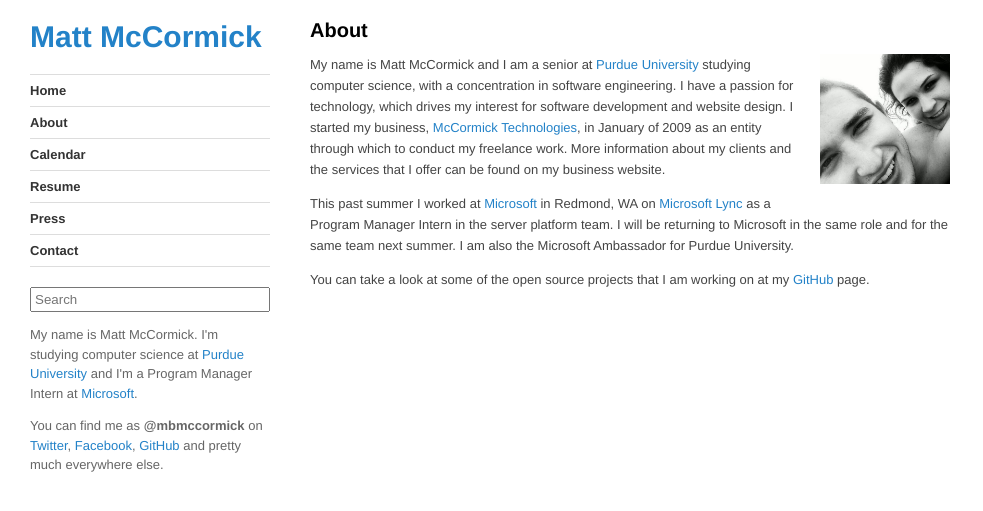
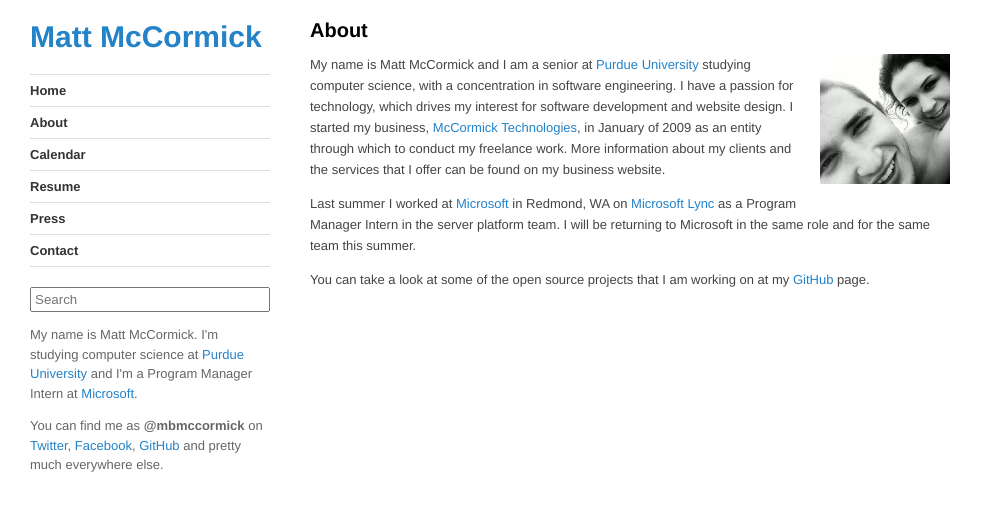
Before and after one commit to mbmccormick/mbmccormick.github.io, a Jekyll site: the page built from about/index.md, in a window 1280 px wide. Shown: the top 511 px of the page, without its empty margins (0-983 px from the left). Built offline with Jekyll 4.4.1, drawn with Linux system fonts in a browser that asks for light colours; Markdown is read by kramdown in place of the engine named in the settings.

Commit message:
Update about/index.md

```diff
--- a/about/index.md
+++ b/about/index.md
@@ -7,6 +7,6 @@
 
 My name is Matt McCormick and I am a senior at <a href="http://www.purdue.edu" target="_blank">Purdue University</a> studying computer science, with a concentration in software engineering. I have a passion for technology, which drives my interest for software development and website design. I started my business, <a href="http://www.mccormicktechnologies.com" target="_blank">McCormick Technologies</a>, in January of 2009 as an entity through which to conduct my freelance work. More information about my clients and the services that I offer can be found on my business website.
 
-This past summer I worked at <a href="http://www.microsoft.com" target="_blank">Microsoft</a> in Redmond, WA on <a href="http://lync.microsoft.com/en-us/Pages/default.aspx" target="_blank">Microsoft Lync</a> as a Program Manager Intern in the server platform team. I will be returning to Microsoft in the same role and for the same team next summer. I am also the Microsoft Ambassador for Purdue University.
+Last summer I worked at <a href="http://www.microsoft.com" target="_blank">Microsoft</a> in Redmond, WA on <a href="http://lync.microsoft.com/en-us/Pages/default.aspx" target="_blank">Microsoft Lync</a> as a Program Manager Intern in the server platform team. I will be returning to Microsoft in the same role and for the same team this summer.
 
 You can take a look at some of the open source projects that I am working on at my <a href="https://www.github.com/mbmccormick" target="_blank">GitHub</a> page.
```
